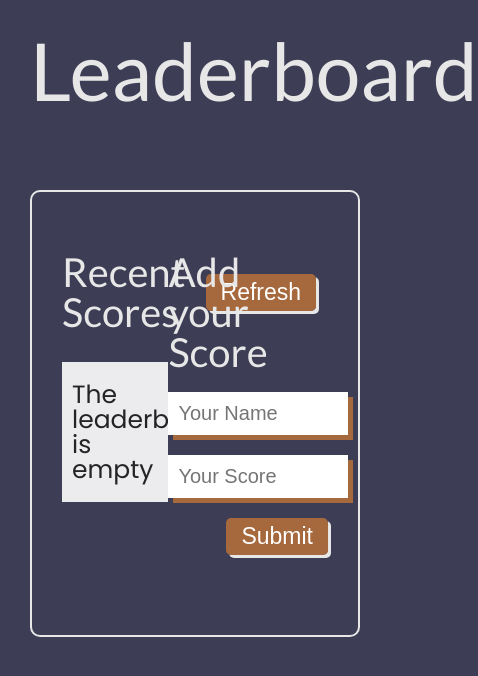
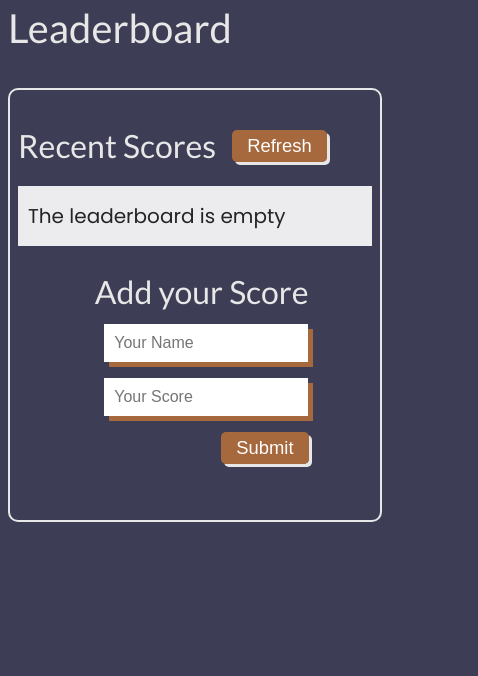
Before and after one commit to JohnFTitor/leaderBoard, a website built with webpack: page src/template.html in a window 390 px wide. Shown: the whole page, 478 px wide, since content can reach past the window. Built offline with nearby package versions, Linux system fonts and the light colour scheme; no server answers.

Commit message:
Add media queries for mobile version

```diff
--- a/src/scripts/styles/abstracts/_mixins.scss
+++ b/src/scripts/styles/abstracts/_mixins.scss
@@ -1 +1,8 @@
 // Mixins
+@mixin for-small-device {
+  @media screen and (max-width: 735px) { @content; }
+}
+
+@mixin for-really-small-device {
+  @media screen and (max-width: 390px) { @content; }
+}
--- a/src/scripts/styles/base/_typography.scss
+++ b/src/scripts/styles/base/_typography.scss
@@ -4,10 +4,18 @@ html {
   font-size: 10px;
   font-family: 'Lato', sans-serif;
   color: $color-text;
+
+  @include for-really-small-device {
+    font-size: 8px;
+  }
 }
 
 h1 {
   font-size: 8rem;
+
+  @include for-small-device {
+    font-size: 5rem;
+  }
 }
 
 h2 {
--- a/src/scripts/styles/layout/_grid.scss
+++ b/src/scripts/styles/layout/_grid.scss
@@ -1,5 +1,9 @@
 body {
   overflow: hidden;
+
+  @include for-small-device {
+    overflow: auto;
+  }
 }
 
 .flex-container {
--- a/src/scripts/styles/pages/_home.scss
+++ b/src/scripts/styles/pages/_home.scss
@@ -5,7 +5,11 @@ body {
 
 section {
   width: 100%;
-  padding: 30px;
+  padding: 3rem;
+
+  @include for-really-small-device {
+    padding: 1rem;
+  }
 }
 
 .leader-board {
@@ -15,7 +19,7 @@ section {
   padding: 6rem 3rem;
   border: 2px solid $color-text;
   border-radius: 10px;
-  margin-top: 80px;
+  margin-top: 8rem;
 
   form {
     align-items: flex-end;
@@ -27,6 +31,10 @@ section {
     input,
     label {
       width: 100%;
+
+      @include for-really-small-device {
+        width: 90%;
+      }
     }
 
     input {
@@ -44,6 +52,21 @@ section {
     input:hover {
       transform: scale(1.1);
     }
+  }
+
+  @include for-small-device {
+    flex-direction: column;
+    padding: 5rem 2rem;
+    margin-top: 40px;
+    align-items: center;
+
+    form {
+      margin-top: 30px;
+    }
+  }
+
+  @include for-really-small-device {
+    padding: 5rem 1rem;
   }
 }
 
@@ -75,6 +98,14 @@ section {
     li:nth-child(even) {
       background-color: $gray-background;
     }
+
+    @include for-small-device {
+      max-height: 40vh;
+    }
+  }
+
+  @include for-small-device {
+    width: 100%;
   }
 }
 
```
